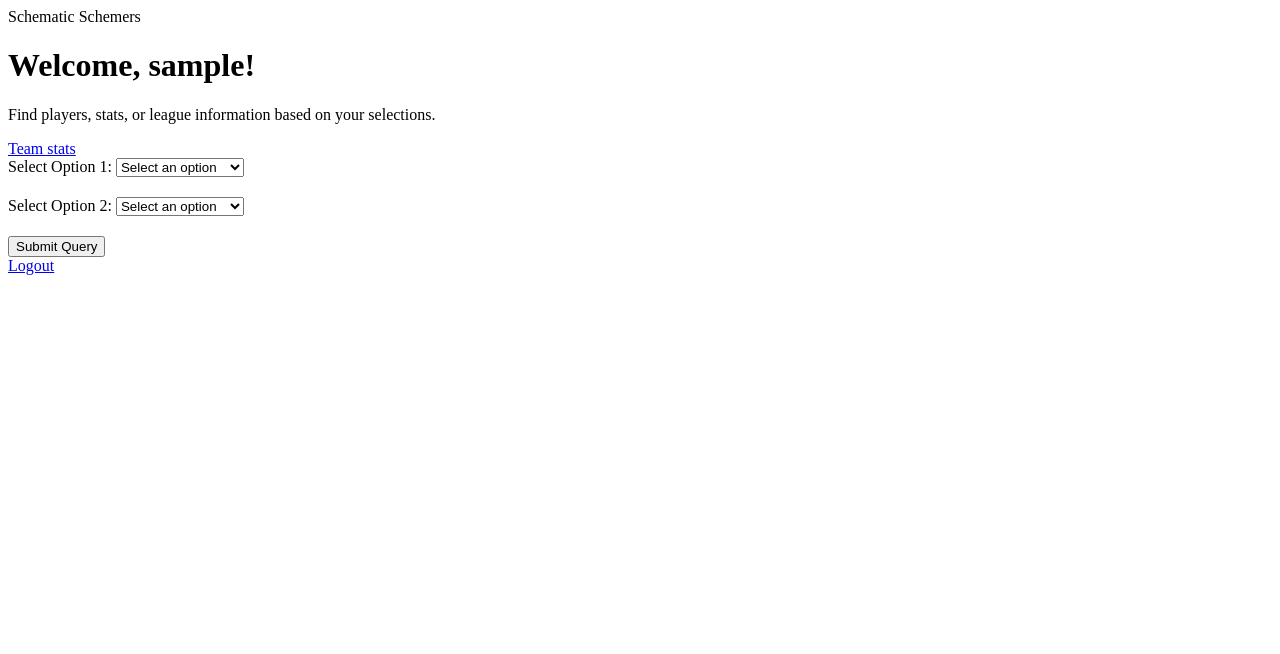
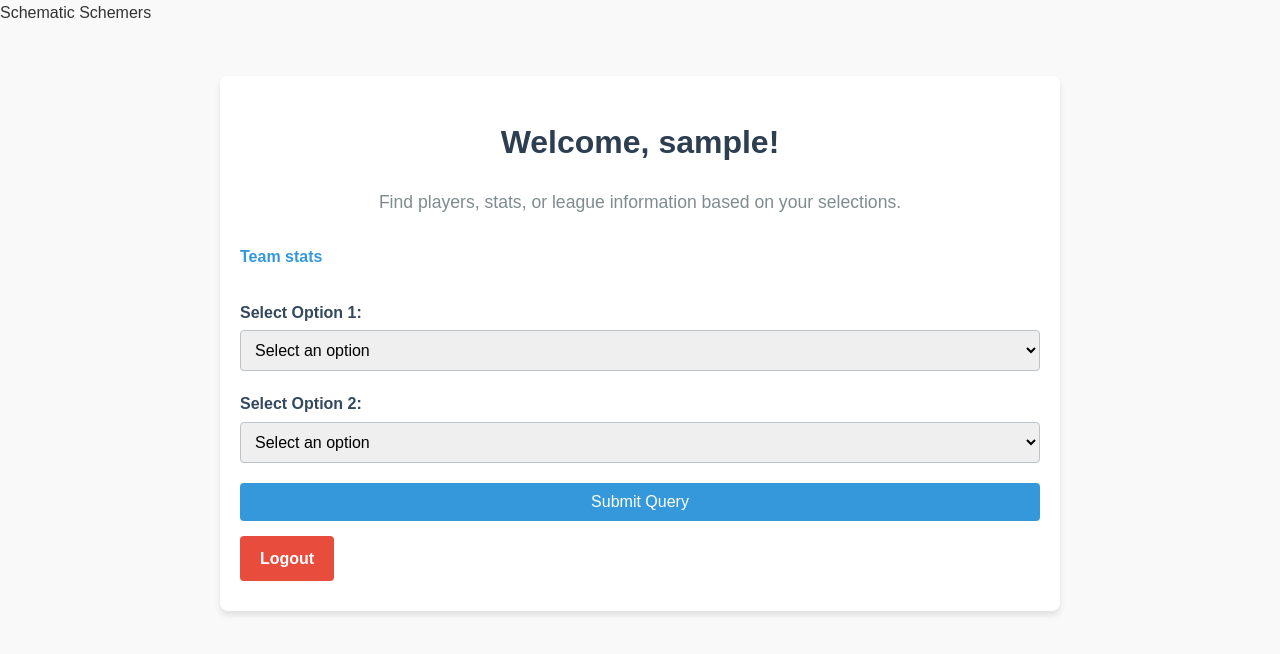
Before and after one commit to alanvillagrand/schematic-schemers-csi3335, a Flask app: page /dashboard in a window 1280 px wide. Shown: the top 654 px of the page. Run offline with Flask 3, Linux system fonts and the light colour scheme; the visitor is signed in with stand-in values (Sample User, id 1).

Commit message:
sql dump and css

```diff
--- a/app/__init__.py
+++ b/app/__init__.py
@@ -8,7 +8,7 @@ def create_app():
     app.secret_key = "secret"
 
     # Config
-    app.config['SQLALCHEMY_DATABASE_URI'] = 'mysql+pymysql://root:Ninja123!@localhost/baseball'
+    app.config['SQLALCHEMY_DATABASE_URI'] = 'mysql+pymysql://root:csi3335rocks@localhost/baseball'
     app.config['SQLALCHEMY_TRACK_MODIFICATIONS'] = False
 
     db.init_app(app)
--- /dev/null
+++ b/app/csi3335.py
@@ -0,0 +1,4 @@
+mysql = {'host':'localhost',
+		 'user':'jakemauldin',
+		 'password':'password',
+		 'database':'baseball_junk2'}
--- /dev/null
+++ b/app/static/style.css
@@ -0,0 +1,130 @@
+/* General Styles */
+body {
+    font-family: 'Arial', sans-serif;
+    line-height: 1.6;
+    color: #333;
+    margin: 0;
+    padding: 0;
+    background-color: #f9f9f9;
+}
+
+.container {
+    max-width: 800px;
+    margin: 50px auto;
+    padding: 20px;
+    background: #ffffff;
+    border-radius: 8px;
+    box-shadow: 0 4px 6px rgba(0, 0, 0, 0.1);
+}
+
+h1 {
+    font-size: 2rem;
+    color: #2c3e50;
+    text-align: center;
+    margin-bottom: 20px;
+}
+
+p {
+    text-align: center;
+    font-size: 1.1rem;
+    color: #7f8c8d;
+}
+
+/* Links */
+a {
+    display: inline-block;
+    text-decoration: none;
+    color: #3498db;
+    font-weight: bold;
+    margin: 10px 0;
+    text-align: center;
+    transition: color 0.3s;
+}
+
+a:hover {
+    color: #2980b9;
+}
+
+/* Form Styles */
+form {
+    margin-top: 20px;
+}
+
+.query-box {
+    margin-bottom: 15px;
+}
+
+label {
+    display: block;
+    font-weight: bold;
+    margin-bottom: 5px;
+    color: #34495e;
+}
+
+select {
+    width: 100%;
+    padding: 10px;
+    border: 1px solid #bdc3c7;
+    border-radius: 4px;
+    font-size: 1rem;
+    transition: border-color 0.3s;
+}
+
+select:focus {
+    border-color: #3498db;
+    outline: none;
+}
+
+/* Dynamic Options Styling */
+.dynamic-options {
+    margin-top: 10px;
+}
+
+button {
+    display: block;
+    width: 100%;
+    padding: 10px;
+    background: #3498db;
+    color: #fff;
+    font-size: 1rem;
+    border: none;
+    border-radius: 4px;
+    cursor: pointer;
+    transition: background 0.3s;
+}
+
+button:hover {
+    background: #2980b9;
+}
+
+/* Additional Buttons */
+.btn-logout {
+    margin-top: 15px;
+    padding: 10px 20px;
+    background-color: #e74c3c;
+    color: white;
+    font-size: 1rem;
+    text-align: center;
+    border-radius: 4px;
+    display: inline-block;
+    width: auto;
+}
+
+.btn-logout:hover {
+    background-color: #c0392b;
+}
+
+/* Responsive Design */
+@media (max-width: 600px) {
+    .container {
+        padding: 15px;
+    }
+
+    h1 {
+        font-size: 1.5rem;
+    }
+
+    button, select {
+        font-size: 0.9rem;
+    }
+}
--- a/app/static/teams.js
+++ b/app/static/teams.js
@@ -139,7 +139,7 @@ const teams = [
     "Washington Senators",
     "Washington Statesmen",
     "Wilmington Quicksteps",
-    "Worcester Ruby Legs"
+    "Worcester Ruby Legs",
 ];
 
 function populateTeamsDropdown() {
--- a/app/templates/base.html
+++ b/app/templates/base.html
@@ -1,5 +1,6 @@
 <!DOCTYPE html>
 <html lang="en">
+<link rel="stylesheet" href="{{ url_for('static', filename='style.css') }}">
 <head>
     <meta charset="UTF-8">
     <meta http-equiv="X-UA-Compatible" content="IE-edge" />
```
Also changed, not shown: 1 other file.
